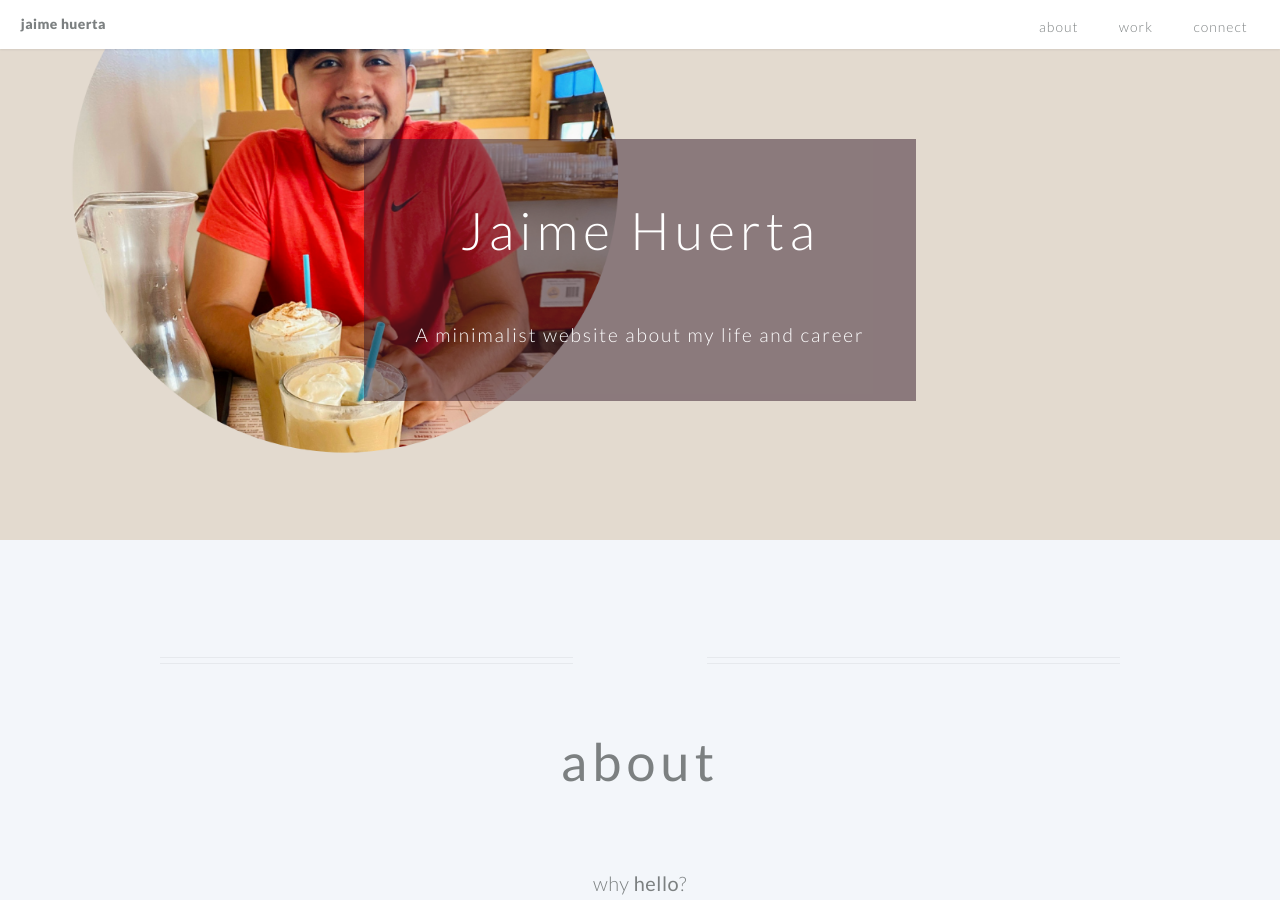
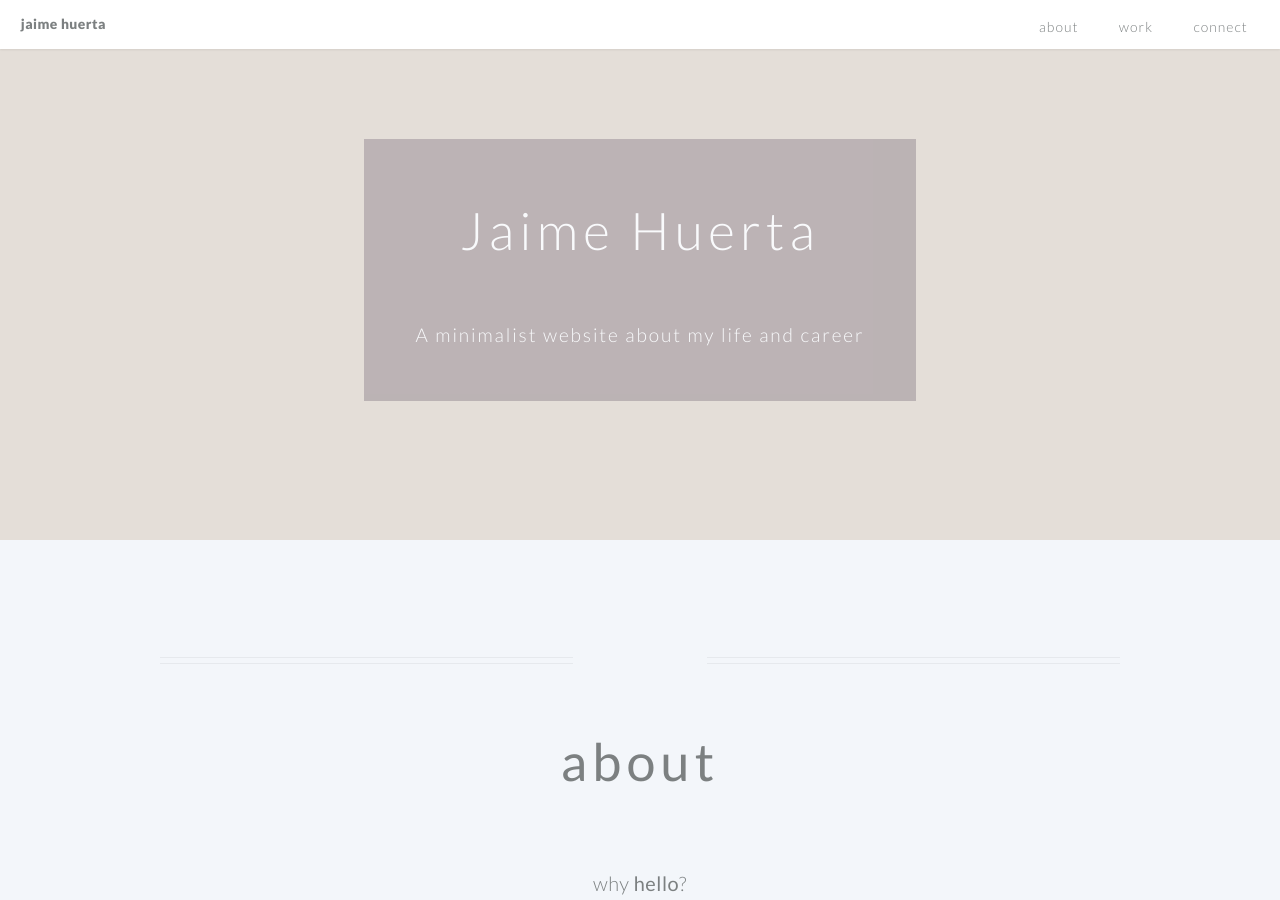
Before and after one commit to jhuerta17/jhuerta17.github.io, a Jekyll site: the page built from index.md, in a window 1280 px wide and 900 px high. Built offline with Jekyll 4.4.1, drawn with Linux system fonts in a browser that asks for light colours.

Commit message:
change background from image to color

```diff
--- a/_layouts/hello-default.html
+++ b/_layouts/hello-default.html
@@ -74,7 +74,7 @@
     <!-- BANNER -->
     <section id="banner"
     {% if page.background_image %}
-    style="background-image: url('/images/background.png'); background-attachment: fixed; background-size: cover;"
+    style="background-color: #d4c7b6; opacity: 0.5;"
         {% endif %}>
 
         <div class="inner">
@@ -150,7 +150,7 @@
         {% if page.cta %}
       <section class="cta" id="{{ page.cta }}"
       {% if page.background_image %}
-      style="background-image: url('{{ page.background_image }}'); background-attachment: fixed; background-size: cover;"
+      style="background-color: #d4c7b6; opacity: 0.5;"
       {% endif %}>
 
           <header class="major">
```
